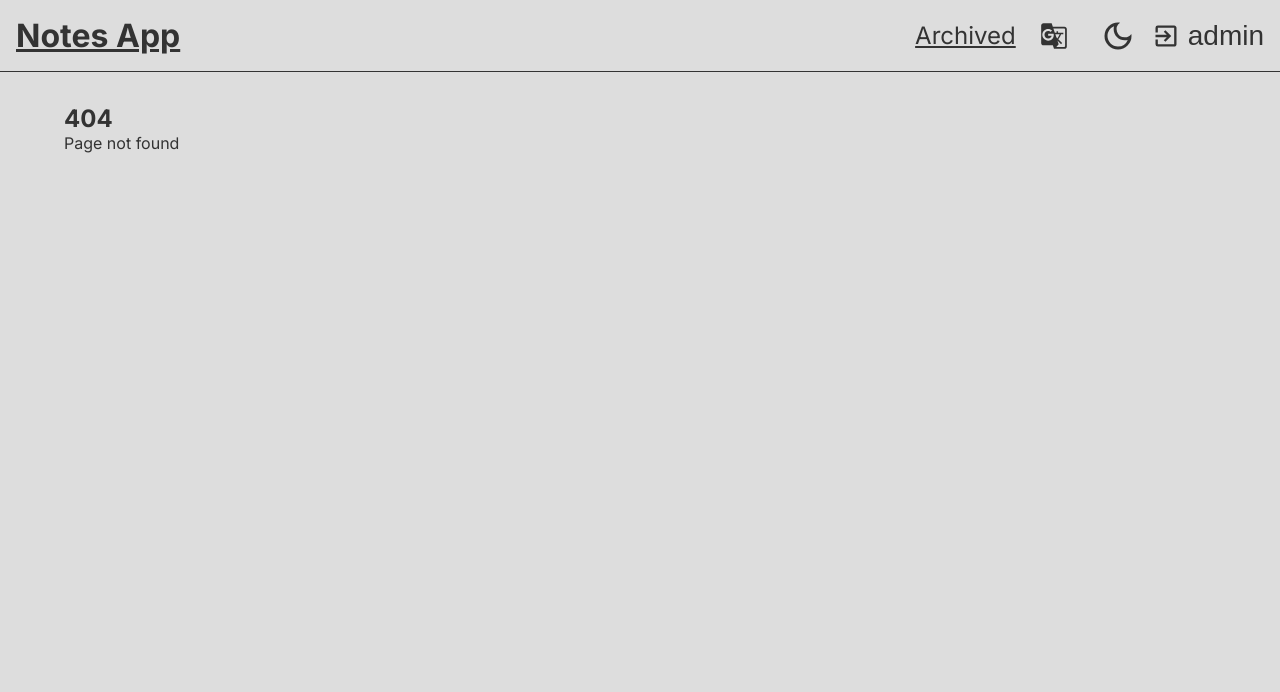
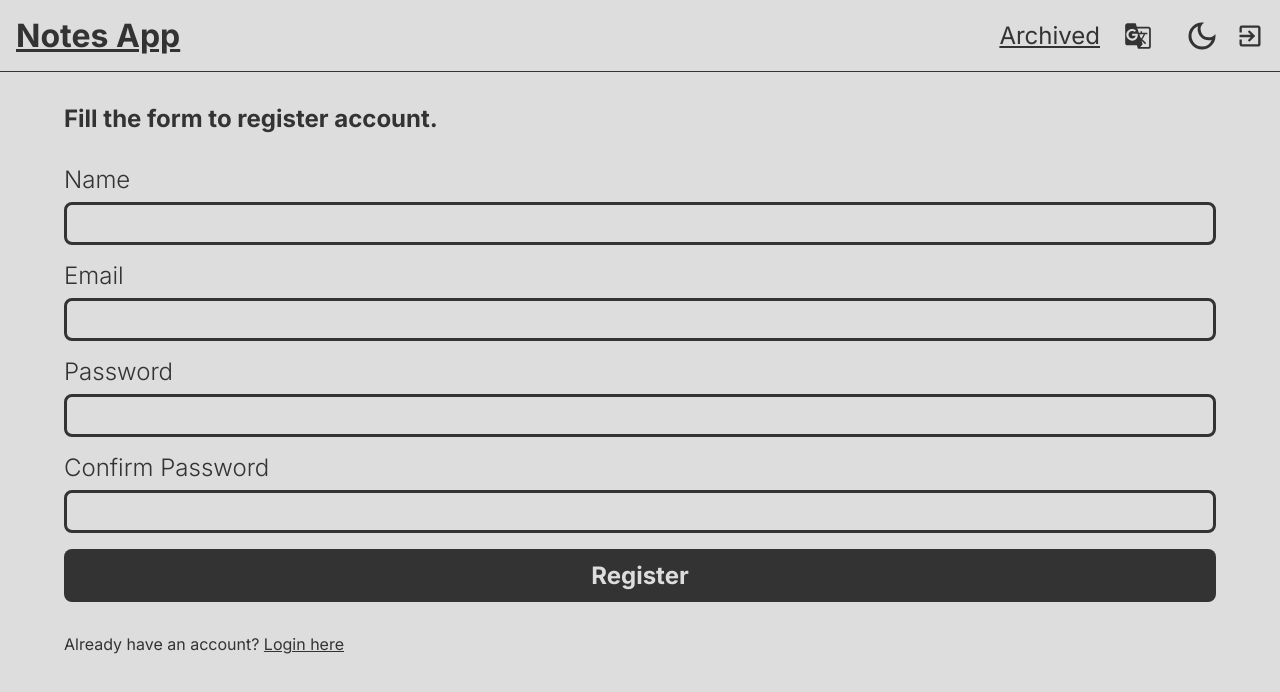
Before and after one commit to daniramdhani01/my-notes-spa, a React (Vite) app: page /register in a window 1280 px wide. Before the commit this address had no page. Shown: the top 692 px of the page. Built offline with nearby package versions, Linux system fonts and the light colour scheme; no server answers; sample sign-in values are in the browser's storage.

Commit message:
feat: add login fiture

```diff
--- a/src/App.jsx
+++ b/src/App.jsx
@@ -7,21 +7,28 @@ import DetailNotes from './pages/DetailNotes'
 import AddNew from './pages/AddNew'
 import { useTheme } from './contexts/ThemeContext'
 import Login from './pages/Login'
+import Register from './pages/Register'
+import { useLogin } from './contexts/LoginContext'
+import PrivateRoute from './components/PrivateRoute'
 
 export default function App() {
   const {theme} = useTheme()
+  const {isLogin} = useLogin()
+
   return (
     <BrowserRouter>
       <div className="app-container" data-theme={theme}>
         <TopBar/>
         <main>
           <Routes>
-            {/* <Route path='/' element={<Login/>}/> */}
-            <Route path='/' element={<Notes/>}/>
-            <Route path='/notes' element={<Notes/>}/>
-            <Route path='/notes/new' element={<AddNew />}/>
-            <Route path='/notes/:id' element={<DetailNotes/>}/>
-            <Route path='/archives' element={<Notes/>}/>
+            <Route path='/' element={isLogin ? <Notes/> : <Login/>}/>
+            <Route path='/register' element={<Register/>}/>
+            {/* start private route */}
+            <Route path='/notes' element={<PrivateRoute><Notes/></PrivateRoute>}/>
+            <Route path='/notes/new' element={<PrivateRoute><AddNew/></PrivateRoute>}/>
+            <Route path='/notes/:id' element={<PrivateRoute><DetailNotes/></PrivateRoute>}/>
+            <Route path='/archives' element={<PrivateRoute><Notes /></PrivateRoute>}/>
+            {/* end private route */}
             <Route path='*' element={<NotFound />}/>
           </Routes>
         </main>
--- /dev/null
+++ b/src/components/PrivateRoute.jsx
@@ -0,0 +1,12 @@
+import React from 'react'
+import { useLogin } from '../contexts/LoginContext'
+import { Navigate } from 'react-router-dom'
+
+function PrivateRoute({children}) {
+    const { isLogin } = useLogin()
+
+    if(!isLogin) return <Navigate to="/" replace/>
+    return children
+}
+
+export default PrivateRoute
--- a/src/components/TopBar.jsx
+++ b/src/components/TopBar.jsx
@@ -1,5 +1,5 @@
-import React from 'react'
-import { Link } from 'react-router-dom'
+import React, { useEffect, useState } from 'react'
+import { Link, useNavigate } from 'react-router-dom'
 import { useLocale } from '../contexts/LocaleContext'
 import { home } from '../utils/content'
 import Sun from "../assets/icons/sun.svg?react"
@@ -7,22 +7,35 @@ import Moon from "../assets/icons/moon.svg?react"
 import Translate from "../assets/icons/translate.svg?react"
 import Logout from "../assets/icons/logout.svg?react"
 import { useTheme } from '../contexts/ThemeContext'
+import { useLogin } from '../contexts/LoginContext'
+import { getUserLogged } from '../utils/network-data'
 
 export default function TopBar(){
   const {locale, toogleLocale} = useLocale()
   const {theme, toggleTheme} = useTheme()
+  const {endSession, isLogin} = useLogin()
+  const [user, setUser] = useState({email: "", name:"", id: ""})
+
+  useEffect(()=>{
+    if(isLogin){
+      getUserLogged().then(({data})=>{
+        if(data) setUser(data)
+      })
+    }
+  },[isLogin])
 
   return (
     <header>
       <h1><Link to={"/"}>{home[locale].header}</Link></h1>
-      <nav className="navigation">
+      {isLogin && <nav className="navigation">
         <ul>
           <li><a href="/archives">{home[locale].archived}</a></li>
         </ul>
       </nav>
+      }
       <button className="toggle-locale" type="button" onClick={toogleLocale}><Translate/></button>
       <button className="toggle-theme" type="button" onClick={toggleTheme}>{theme === "light" ? <Moon/> : <Sun/>}</button>
-      <button className="button-logout" type="button"><Logout/>{" "}admin</button>
+      {isLogin && <button className="button-logout" type="button" onClick={endSession}><Logout/>{" "}{user.name}</button>}
     </header>
   )
 }
--- a/src/contexts/LocaleContext.jsx
+++ b/src/contexts/LocaleContext.jsx
@@ -1,4 +1,4 @@
-import React, { createContext, useState, useContext, useMemo } from 'react';
+import React, { createContext, useState, useContext, useMemo, useEffect } from 'react';
 
 const LocaleContext = createContext();
 
@@ -6,10 +6,19 @@ export const LocaleProvider = ({ children }) => {
     const [locale, setLocale] = useState('en'); // en or id
 
     const toogleLocale = () => {
-        setLocale((prev) => prev === "en" ? "id" : "en");
+        setLocale((prev) => {
+            const newLocale = prev === "en" ? "id" : "en"
+            localStorage.setItem("locale",newLocale)
+            return newLocale
+        });
     };
 
     const localContextValue = useMemo(()=>({ locale, toogleLocale }),[locale])
+
+    useEffect(()=>{
+        const localeLocalStorage = localStorage.getItem("locale")
+        if(["en","id"].includes(localeLocalStorage)) setLocale(localeLocalStorage)
+    },[])
 
     return (
         <LocaleContext.Provider value={localContextValue}>
--- /dev/null
+++ b/src/contexts/LoginContext.jsx
@@ -0,0 +1,39 @@
+import React, { createContext, useState, useContext, useMemo, useEffect } from 'react';
+import { getAccessToken, putAccessToken } from '../utils/network-data';
+
+const LoginContext = createContext();
+
+export const LoginProvider = ({ children }) => {
+    const [isLogin, setIsLogin] = useState(false);
+
+    const startSession = (accessToken)=>{
+        if(accessToken.length > 5){
+            putAccessToken(accessToken)
+            setIsLogin(true);
+        }
+    };
+
+    const endSession = ()=>{
+        localStorage.removeItem("accessToken")
+        setIsLogin(false);
+    };
+
+    const localContextValue = useMemo(()=>({ isLogin, startSession, endSession }),[isLogin])
+
+    useEffect(() => {
+        const accessToken = getAccessToken()
+        if (accessToken) {
+            setIsLogin(true);
+        }
+    }, []);
+
+    return (
+        <LoginContext.Provider value={localContextValue}>
+            {children}
+        </LoginContext.Provider>
+    );
+};
+
+export const useLogin = () => {
+    return useContext(LoginContext);
+};
--- a/src/contexts/ThemeContext.jsx
+++ b/src/contexts/ThemeContext.jsx
@@ -1,4 +1,4 @@
-import React, { createContext, useState, useContext, useMemo } from 'react';
+import React, { createContext, useState, useContext, useMemo, useEffect } from 'react';
 
 const ThemeContext = createContext();
 
@@ -6,10 +6,19 @@ export const ThemeProvider = ({ children }) => {
     const [theme, setTheme] = useState('light');
 
     const toggleTheme = () => {
-        setTheme((prevTheme) => (prevTheme === 'light' ? 'dark' : 'light'));
+        setTheme((prevTheme) => {
+            const newTheme = prevTheme === 'light' ? 'dark' : 'light'
+            localStorage.setItem("theme", newTheme)
+            return newTheme
+        });
     };
 
     const localContextValue = useMemo(()=>({ theme, toggleTheme }),[theme])
+
+    useEffect(()=>{
+        const themeLocalStorage = localStorage.getItem("theme")
+        if(["light","dark"].includes(themeLocalStorage)) setTheme(themeLocalStorage)
+    },[])
 
     return (
         <ThemeContext.Provider value={localContextValue}>
--- a/src/index.jsx
+++ b/src/index.jsx
@@ -4,12 +4,15 @@ import App from './App';
 import './styles/style.css';
 import { ThemeProvider } from './contexts/ThemeContext';
 import { LocaleProvider } from './contexts/LocaleContext';
+import { LoginProvider } from './contexts/LoginContext';
 
 const root = createRoot(document.getElementById('root'));
 root.render(
   <ThemeProvider>
     <LocaleProvider>
-      <App />
+      <LoginProvider>
+        <App />
+      </LoginProvider>
     </LocaleProvider>
   </ThemeProvider>,
 );
--- a/src/pages/Login.jsx
+++ b/src/pages/Login.jsx
@@ -1,13 +1,27 @@
-import React from 'react'
+import React, { useState } from 'react'
 import useInput from '../hooks/useInput';
 import { useLocale } from '../contexts/LocaleContext';
 import { home } from '../utils/content';
 import { Link } from 'react-router-dom';
+import Spinner from "../assets/icons/spinner.svg?react"
+import { login } from '../utils/network-data';
+import { useLogin } from '../contexts/LoginContext';
 
 export default function Login() {
   const { locale } = useLocale()
   const [email, onEmailChange] = useInput('');
   const [password, onPasswordChange] = useInput('');
+  const [loading, setLoading] = useState(false)
+  const {startSession} = useLogin()
+
+  const handleLogin = async ()=>{
+    setLoading(true)
+    const { data } = await login({email, password})
+    if(data){
+      startSession(data.accessToken)
+    }
+    setLoading(false)
+  }
 
   return (
     <section className="login-page">
@@ -17,9 +31,9 @@ export default function Login() {
         <input type="email" id="email" value={email} onChange={onEmailChange} />
         <label htmlFor="password">Password</label>
         <input type="password" id="password" value={password} onChange={onPasswordChange} />
-        <button type="button">Login</button>
+        <button type="button" disabled={loading} onClick={handleLogin}>Login {loading && <Spinner/>}</button>
       </div>
-      <p>{home[locale].dontHaveAnAccount} <Link href="/register">{home[locale].registerHere}</Link></p>
+      <p>{home[locale].dontHaveAnAccount} <Link to="/register">{home[locale].registerHere}</Link></p>
     </section>
   );
 }
--- a/src/pages/NotFound.jsx
+++ b/src/pages/NotFound.jsx
@@ -5,6 +5,6 @@ export default function NotFound(){
     <section>
       <h2>404</h2>
       <p>Page not found</p>
-      </section>
+    </section>
   )
 }
--- /dev/null
+++ b/src/pages/Register.jsx
@@ -0,0 +1,61 @@
+import React, { useState } from 'react'
+import useInput from '../hooks/useInput';
+import { Link, useNavigate } from 'react-router-dom';
+import Spinner from "../assets/icons/spinner.svg?react"
+import { register } from '../utils/network-data';
+import { home } from '../utils/content';
+import { useLocale } from '../contexts/LocaleContext';
+
+function Register() {
+    const navigate = useNavigate()
+    const { locale } = useLocale()
+    const [name, onNameChange] = useInput('');
+    const [email, onEmailChange] = useInput('');
+    const [password, onPasswordChange] = useInput('');
+    const [confirmPassword, onConfirmPasswordChange] = useInput('');
+    const [loading, setLoading] = useState(false)
+
+    const validateEmail = () => {
+        const regex = /^[^\s@]+@[^\s@]+\.[^\s@]+$/;
+        return regex.test(email);
+    };
+
+    const handleRegister = async()=>{
+        // start validation
+        if(name.length < 1) return alert(`"name" is not allowed to be empty.`)
+        if(email.length < 1) return alert(`"email" is not allowed to be empty.`)
+        if(!validateEmail()) return alert(`"email" must be a valid email.`)
+        if(password.length < 6) return alert("Password must contain at least 6 character.")
+        if(password !== confirmPassword) return alert("Password and password confirm must be same.")
+        // end validation
+
+        setLoading(true)
+        const {error} = await register({name, email, password})
+        setLoading(false)
+        if(!error) navigate("/")
+    }
+
+    return (
+        <section className="regsiter-page">
+            <h2>{home[locale].fillFormRegister}</h2>
+            <div className="input-register">
+                <label htmlFor="name">Name</label>
+                <input type="text" id="name" value={name} onChange={onNameChange}/>
+
+                <label htmlFor="email">Email</label>
+                <input type="email" id="email" value={email} onChange={onEmailChange}/>
+
+                <label htmlFor="password">Password</label>
+                <input type="password" id="password" value={password} onChange={onPasswordChange}/>
+
+                <label htmlFor="confirmPassword">Confirm Password</label>
+                <input type="password" id="confirmPassword" value={confirmPassword} onChange={onConfirmPasswordChange}/>
+
+                <button type="button" disabled={loading} onClick={handleRegister}>Register {loading && <Spinner/>}</button>
+            </div>
+            <p>{home[locale].alreadyAccount} <Link to={"/"}>{home[locale].loginHere}</Link></p>
+        </section>
+    )
+}
+
+export default Register
--- a/src/utils/content.js
+++ b/src/utils/content.js
@@ -11,6 +11,9 @@ export const home = {
         searchPlaceholder: "Cari berdasarkan judul ...",
         secretNote: "Catatan rahasia",
         actuallyIam: "Sebenarnya saya adalah ....",
+        fillFormRegister: "Isi form untuk mendaftar akun.",
+        alreadyAccount: "Sudah punya akun?",
+        loginHere: "Login di sini",
     },
     'en': {
         header: 'Notes App',
@@ -24,5 +27,8 @@ export const home = {
         searchPlaceholder: "Search by title ...",
         secretNote: "Secret note",
         actuallyIam: "Actually I am ....",
+        fillFormRegister: "Fill the form to register account.",
+        alreadyAccount: "Already have an account?",
+        loginHere: "Login here",
     }
 };
```
Also changed, not shown: src/assets/icons/spinner.svg (added).
